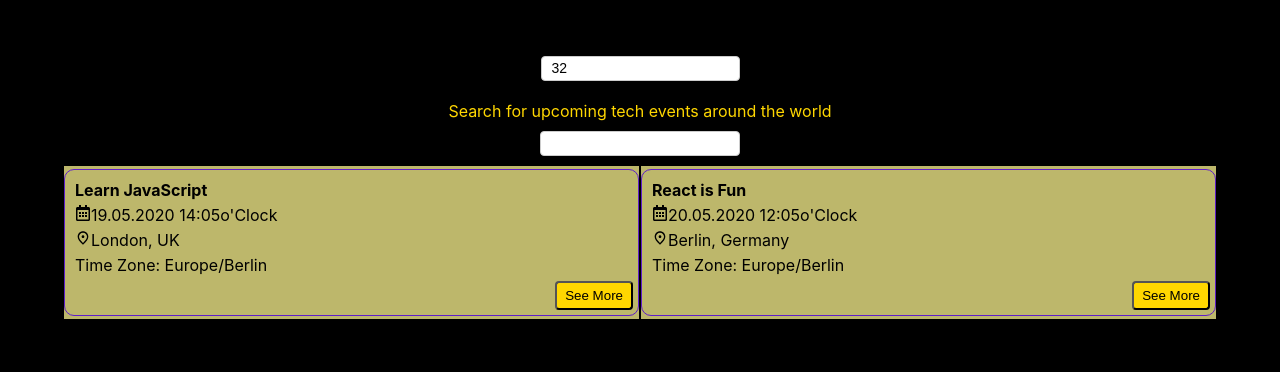
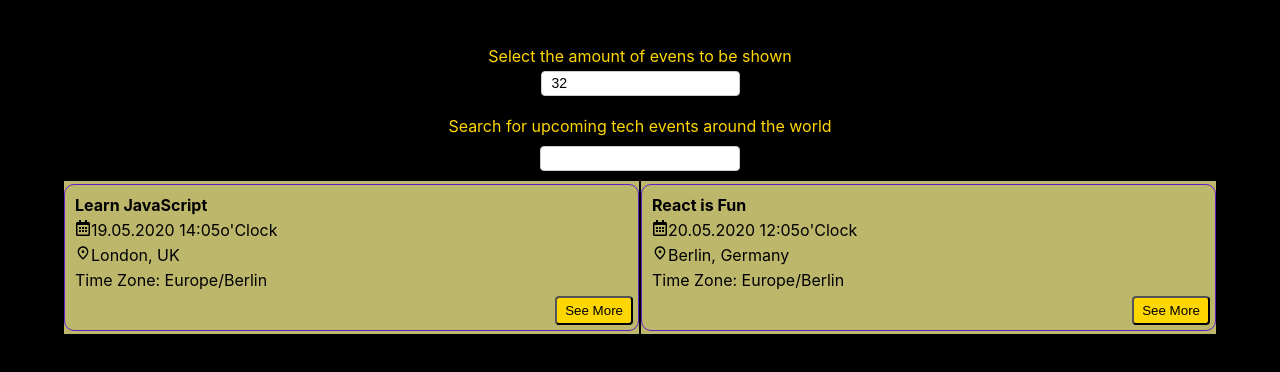
Before and after one commit to Udokailodigwe/meet, a React (Create React App) app: page / in a window 1280 px wide. Shown: the top 372 px of the page. Built offline with nearby package versions, Linux system fonts and the light colour scheme.

Commit message:
Added ID and text for input header for number of event

```diff
--- a/src/components/NumberOfEvents.js
+++ b/src/components/NumberOfEvents.js
@@ -34,7 +34,7 @@ handleInputChange = (event) => {
    render ( ) {
       return (
          <div className='NumberOfEvents'>
-            <p><b>Number of Events: </b></p>
+            <p id='search_text'>Select the amount of evens to be shown </p>
             <input
             type = 'number'
             className='number-of-events'
```
